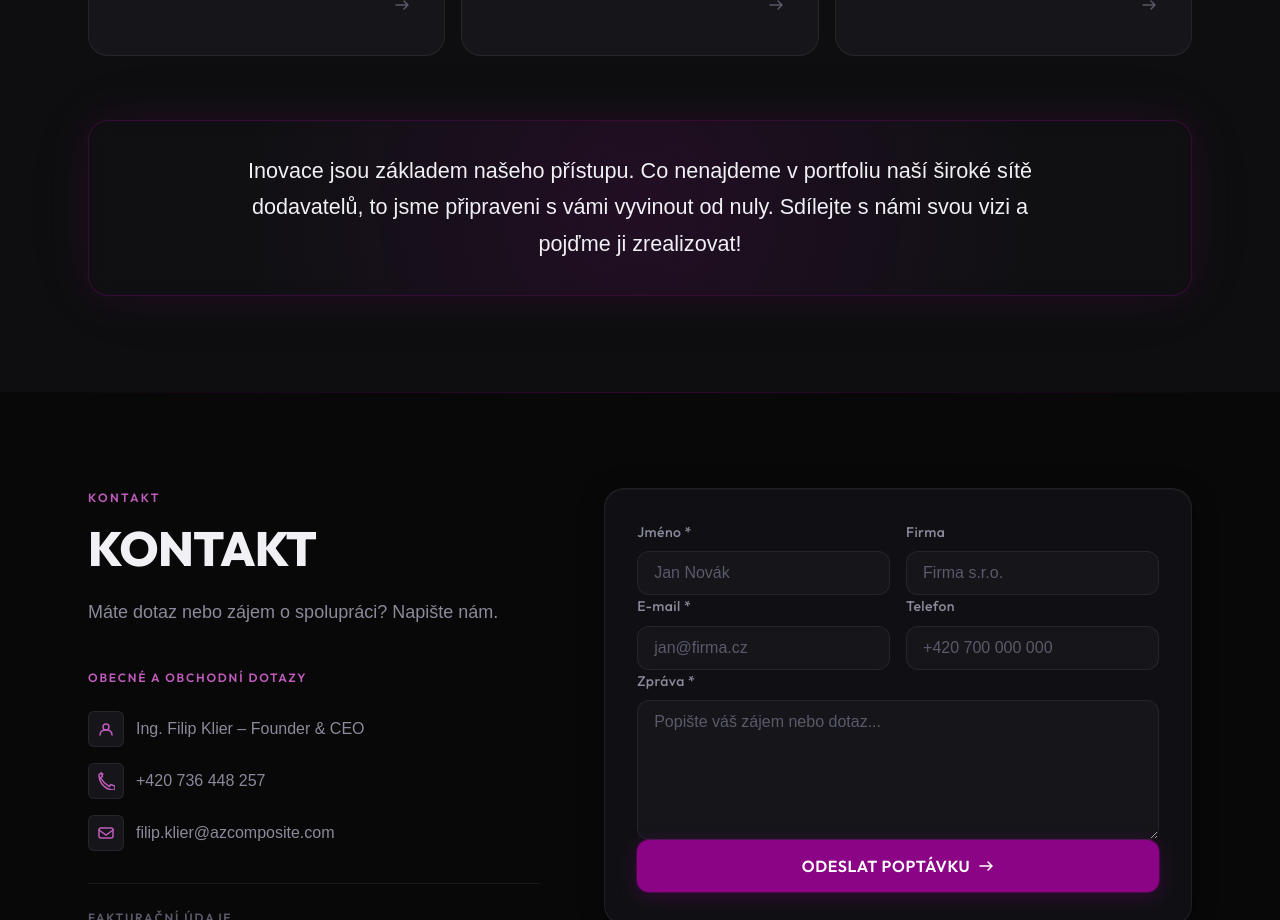
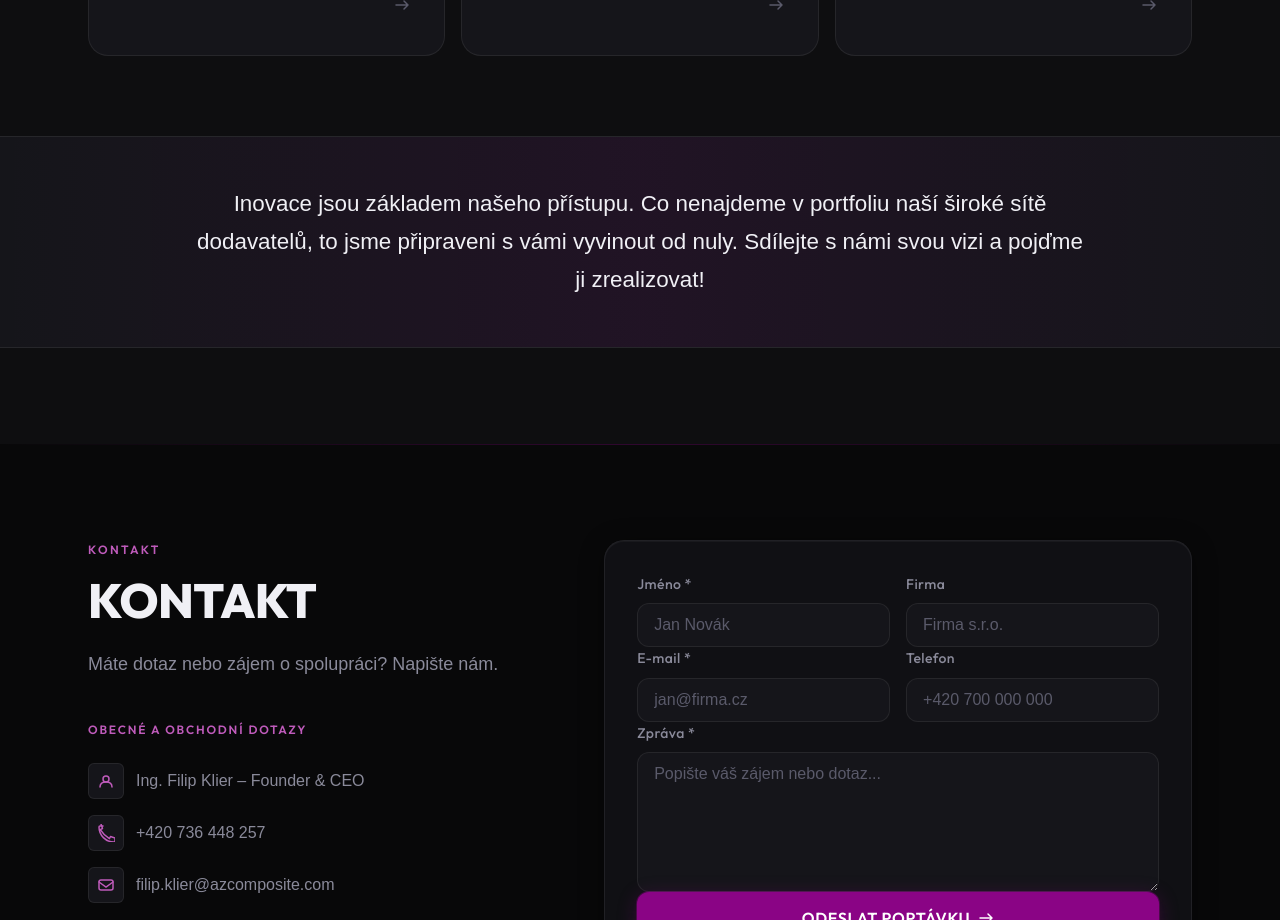
Before and after one commit to martinstar77/az-composite-web, a Next.js app: page /cs in a window 1280 px wide. Shown: the part 3620-4540 px from the top of the page. Built offline with nearby package versions, Linux system fonts and the light colour scheme; a web font is replaced by a local one.

Commit message:
style(portfolio): redesign bottom quote banner as a full-width strip matching the Stats section

```diff
--- a/components/Portfolio/Portfolio.module.css
+++ b/components/Portfolio/Portfolio.module.css
@@ -117,35 +117,33 @@
   pointer-events: none;
 }
 
-/* Bottom banner */
+/* Bottom full-width banner (matching Stats style) */
 .banner {
-  margin-top: var(--space-16);
-  padding: var(--space-8) var(--space-12);
-  border-radius: var(--radius-lg);
-  border: 1px solid var(--color-border-purple);
-  background: rgba(21, 21, 26, 0.4);
-  backdrop-filter: blur(10px);
-  -webkit-backdrop-filter: blur(10px);
+  margin-top: var(--space-20);
+  background: var(--color-surface);
+  border-top: 1px solid var(--color-border);
+  border-bottom: 1px solid var(--color-border);
+  padding: var(--space-12) 0;
   position: relative;
   overflow: hidden;
   text-align: center;
-  box-shadow: var(--shadow-purple);
 }
 
 .bannerGlow {
   position: absolute;
   inset: 0;
-  background: radial-gradient(circle at center, rgba(138, 4, 133, 0.15) 0%, transparent 70%);
+  background: linear-gradient(90deg, transparent, var(--color-purple-glow), transparent);
+  opacity: 0.5;
   pointer-events: none;
 }
 
 .bannerText {
   font-family: var(--font-body);
-  font-size: clamp(1.15rem, 1.8vw, 1.35rem);
+  font-size: clamp(1.15rem, 1.8vw, 1.4rem);
   font-weight: 300;
   color: var(--color-text-primary);
   line-height: 1.7;
-  max-width: 800px;
+  max-width: 900px;
   margin: 0 auto;
   position: relative;
   z-index: 1;
@@ -164,7 +162,7 @@
   }
 
   .banner {
-    padding: var(--space-6) var(--space-4);
+    padding: var(--space-8) 0;
   }
 }
 
--- a/components/Portfolio/Portfolio.tsx
+++ b/components/Portfolio/Portfolio.tsx
@@ -102,8 +102,9 @@ export default function Portfolio() {
             </motion.div>
           ))}
         </div>
+      </div>
 
-        {/* Bottom banner */}
+      {/* Bottom banner (Full width, matching Stats style) */}
       <motion.div
         className={styles.banner}
         initial={{ opacity: 0, y: 32 }}
@@ -112,9 +113,10 @@ export default function Portfolio() {
         transition={{ duration: 0.7, delay: 0.2, ease: [0.22, 1, 0.36, 1] }}
       >
         <div className={styles.bannerGlow} aria-hidden="true" />
+        <div className="container">
           <p className={styles.bannerText}>{t("quote")}</p>
+        </div>
       </motion.div>
-      </div>
     </section>
   );
 }
```
Lines whose indentation alone changed are shown as unchanged.
